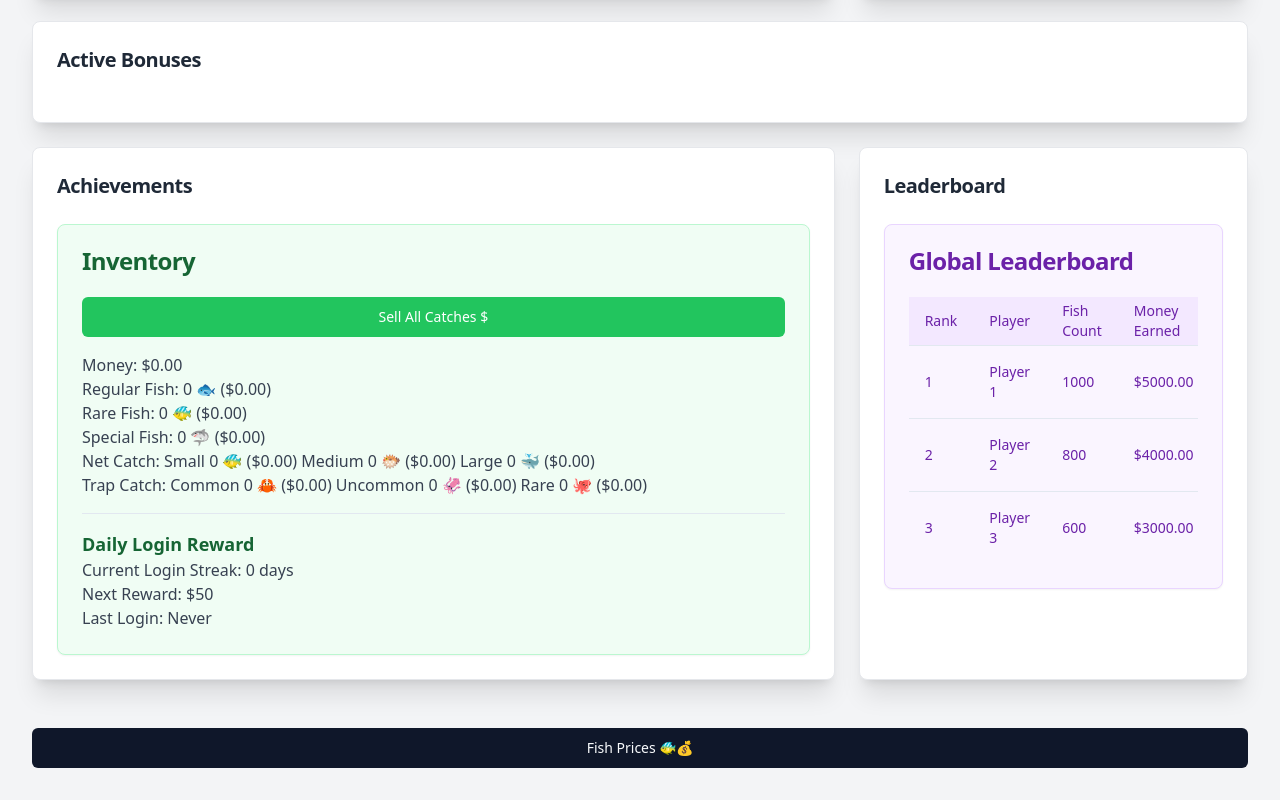
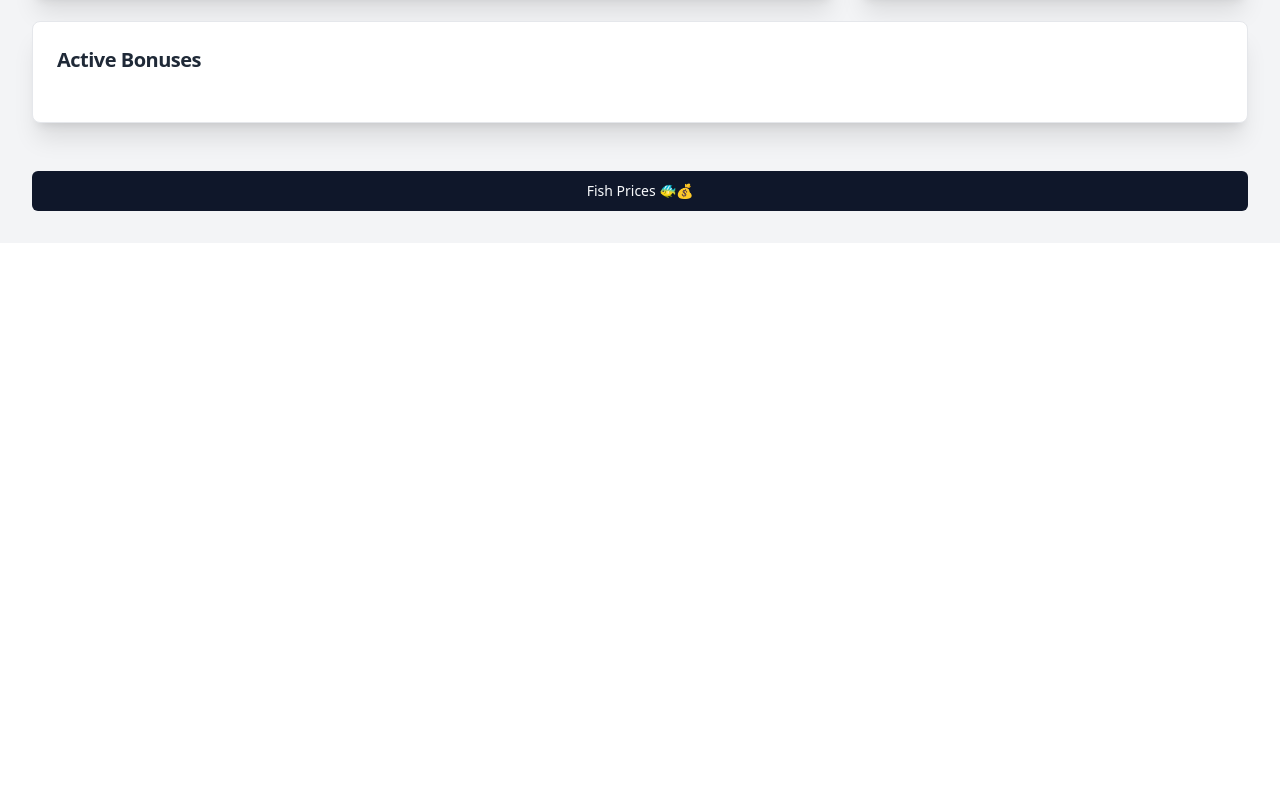
Before and after one commit to 0xSoltoshi/idle-fisherman-dreams, a React (Vite) app: page / in a window 1280 px wide. Shown: the part 1139-1939 px from the top of the page. After the commit the page ends 1382 px from the top, so only its background shows below. Built offline with nearby package versions, Linux system fonts and the light colour scheme.

Commit message:
Add achievements and leaderboard tab
Created a separate tab to display achievements and leaderboard, reducing clutter on the main screen.
[skip gpt_engineer]

```diff
--- a/src/nav-items.jsx
+++ b/src/nav-items.jsx
@@ -1,5 +1,6 @@
-import { HomeIcon } from "lucide-react";
+import { HomeIcon, TrophyIcon } from "lucide-react";
 import Index from "./pages/Index.jsx";
+import AchievementsLeaderboard from "./pages/AchievementsLeaderboard.jsx";
 
 /**
  * Central place for defining the navigation items. Used for navigation components and routing.
@@ -11,4 +12,10 @@ export const navItems = [
     icon: <HomeIcon className="h-4 w-4" />,
     page: <Index />,
   },
+  {
+    title: "Achievements & Leaderboard",
+    to: "/achievements-leaderboard",
+    icon: <TrophyIcon className="h-4 w-4" />,
+    page: <AchievementsLeaderboard />,
+  },
 ];
--- /dev/null
+++ b/src/pages/AchievementsLeaderboard.jsx
@@ -0,0 +1,36 @@
+import React from 'react';
+import { Card, CardContent, CardHeader, CardTitle } from "@/components/ui/card";
+import Achievements from "@/components/Achievements";
+import Leaderboard from "@/components/Leaderboard";
+
+const AchievementsLeaderboard = () => {
+  // You might want to fetch these from a global state or context in a real application
+  const achievements = {};
+  const leaderboardData = [];
+
+  return (
+    <div className="container mx-auto p-4">
+      <h1 className="text-3xl font-bold mb-6">Achievements & Leaderboard</h1>
+      <div className="grid grid-cols-1 md:grid-cols-2 gap-6">
+        <Card>
+          <CardHeader>
+            <CardTitle>Achievements</CardTitle>
+          </CardHeader>
+          <CardContent>
+            <Achievements achievements={achievements} />
+          </CardContent>
+        </Card>
+        <Card>
+          <CardHeader>
+            <CardTitle>Leaderboard</CardTitle>
+          </CardHeader>
+          <CardContent>
+            <Leaderboard data={leaderboardData} />
+          </CardContent>
+        </Card>
+      </div>
+    </div>
+  );
+};
+
+export default AchievementsLeaderboard;
--- a/src/pages/Index.jsx
+++ b/src/pages/Index.jsx
@@ -4,8 +4,6 @@ import { Button } from "@/components/ui/button";
 import { Dialog, DialogContent, DialogHeader, DialogTitle, DialogTrigger } from "@/components/ui/dialog";
 import { Badge } from "@/components/ui/badge";
 import { Select, SelectContent, SelectItem, SelectTrigger, SelectValue } from "@/components/ui/select";
-import Achievements from "@/components/Achievements";
-import Leaderboard from "@/components/Leaderboard";
 import { toast } from "sonner";
 import { format, isToday } from 'date-fns';
 import { useTheme } from 'next-themes';
@@ -793,24 +791,6 @@ const Index = () => {
             </CardContent>
           </Card>
 
-          <Card className="lg:col-span-2 bg-white dark:bg-gray-800 shadow-xl border-gray-200 dark:border-gray-700">
-            <CardHeader>
-              <CardTitle className="text-xl text-gray-800 dark:text-gray-100">Achievements</CardTitle>
-            </CardHeader>
-            <CardContent>
-              <Achievements achievements={achievements} />
-            </CardContent>
-          </Card>
-
-          <Card className="lg:col-span-1 bg-white dark:bg-gray-800 shadow-xl border-gray-200 dark:border-gray-700">
-            <CardHeader>
-              <CardTitle className="text-xl text-gray-800 dark:text-gray-100">Leaderboard</CardTitle>
-            </CardHeader>
-            <CardContent>
-              <Leaderboard data={leaderboardData} />
-            </CardContent>
-          </Card>
-
           <div className="lg:col-span-3 flex justify-center mt-4">
             <FishPricesMenu fishPrices={fishPrices} />
           </div>
```
